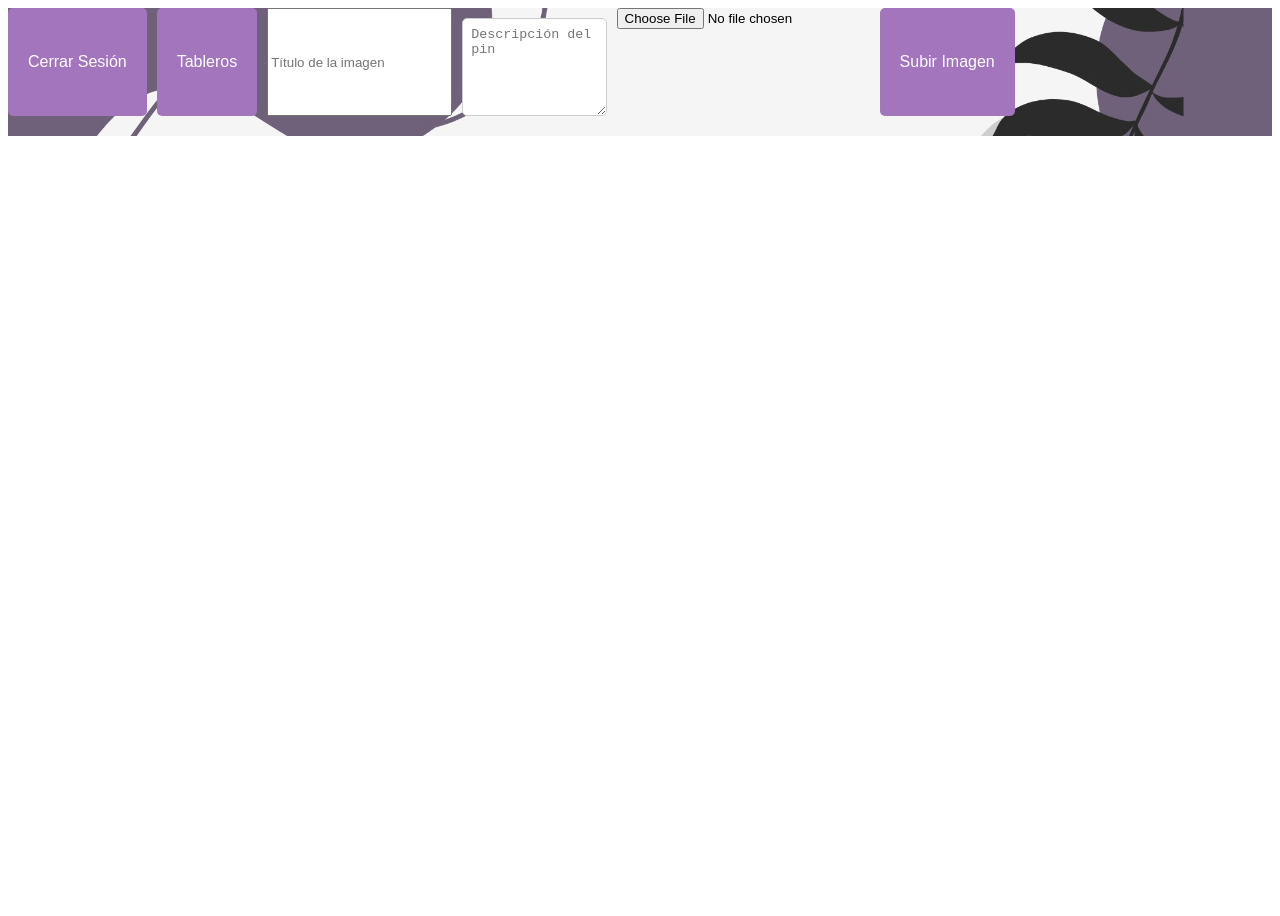
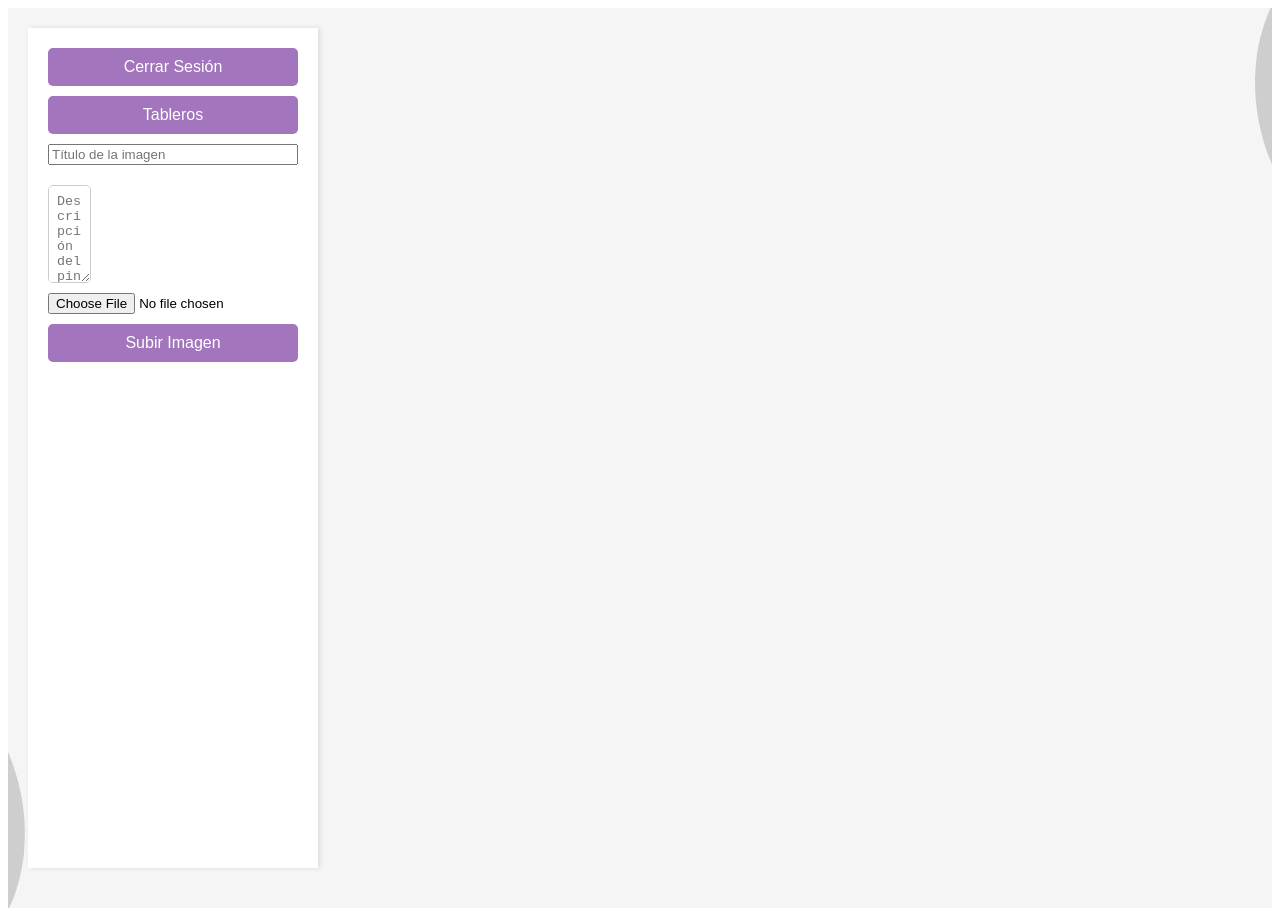
Before and after one commit to PioIX/2024-TPfinal-G11, a Next.js app in the folder frontend/: page /home in a window 1280 px wide. Before the commit the page ends 800 px from the top, so only its background shows below. Built offline with nearby package versions, Linux system fonts and the light colour scheme.

Commit message:
Menu de Barra al costado

```diff
--- a/frontend/src/app/styles/Home.module.css
+++ b/frontend/src/app/styles/Home.module.css
@@ -1,6 +1,11 @@
 .container {
     background-image: url('/images/background.jpg');
-    background-size: 93% auto;
+    background-size: 93% cover;
+    background-position: center;
+    display: flex;
+    padding: 20px;
+    background-color: #f9f9f9;
+    min-height: 100vh;
 
   }
 
@@ -34,6 +39,7 @@
     border-radius: 5px;
     cursor: pointer;
     font-size: 1rem;
+    width: 100%;
   }
 
   .grid {
@@ -43,13 +49,17 @@
   }
 
   .pin {
+    background-color: white;
+    border-radius: 12px;
     overflow: hidden;
-    box-shadow: 0 4px 8px rgba(0, 0, 0, 0.1);
-    transition: transform 0.2s;
+    box-shadow: 0 4px 10px rgba(0, 0, 0, 0.1);
+    transition: transform 0.2s ease;
+    cursor: pointer;
   }
 
   .pin:hover {
     transform: scale(1.05);
+    box-shadow: 0 6px 20px rgba(0, 0, 0, 0.1);
   }
 
   .image {
@@ -59,9 +69,10 @@
   }
 
   .pinTitle {
-    margin: 10px;
+    padding: 10px;
     font-size: 1.2rem;
     font-weight: bold;
+    color: #333;
   }
 
   .likeButton {
@@ -73,9 +84,18 @@
     cursor: pointer;
   }
   .actions {
+    width: 250px; /* Ancho fijo para la barra lateral */
+    background-color: #ffffff; /* Fondo blanco para la barra */
+    box-shadow: 2px 0 5px rgba(0, 0, 0, 0.1); /* Sombra sutil */
+    padding: 20px;
     display: flex;
     gap: 10px;
     margin-bottom: 20px;
+    flex-direction: column;
+    position: sticky;
+    top: 0; /* Fija la barra al hacer scroll */
+    height: 100vh;
+
   }
 
   .uploadForm {
@@ -85,6 +105,7 @@
 
   .uploadForm input[type="text"] {
     padding: 5px;
+    border: 1px solid #ccc;
   }
 
   .uploadForm input[type="file"] {
@@ -92,7 +113,9 @@
   }
 
   .pinContainer {
+    flex: 1;
     display: grid;
-    grid-template-columns: repeat(auto-fill, minmax(200px, 1fr));
-    gap: 15px;
+    grid-template-columns: repeat(auto-fill, minmax(250px, 1fr));
+    gap: 20px;
+    margin-left: 20px;
   }
```
